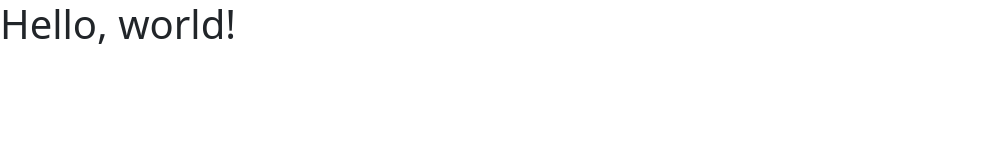
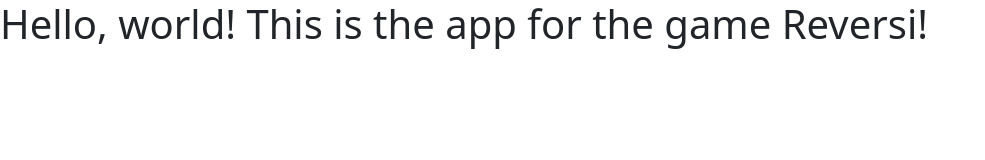
Before and after one commit to ryannechan/reversi, a website: page public/index.html in a window 1280 px wide. Shown: the whole page, without its empty margins (0-985 px from the left). Drawn offline with nearby package versions, Linux system fonts and the light colour scheme.

Commit message:
Change the body text

```diff
--- a/public/index.html
+++ b/public/index.html
@@ -11,7 +11,7 @@
     <title>This is reversi.</title>
   </head>
   <body>
-    <h1>Hello, world!</h1>
+    <h1>Hello, world! This is the app for the game Reversi!</h1>
 
     <!-- Optional JavaScript; choose one of the two! -->
 
```
